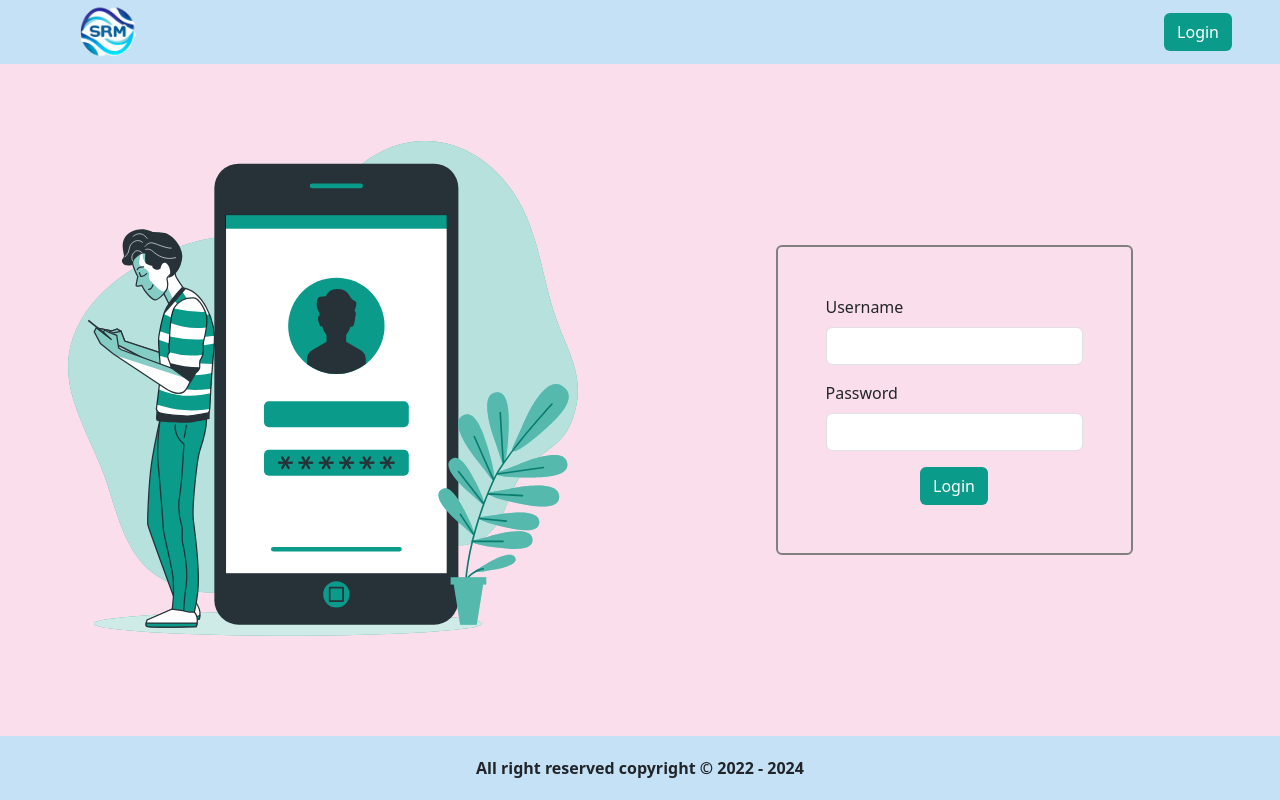
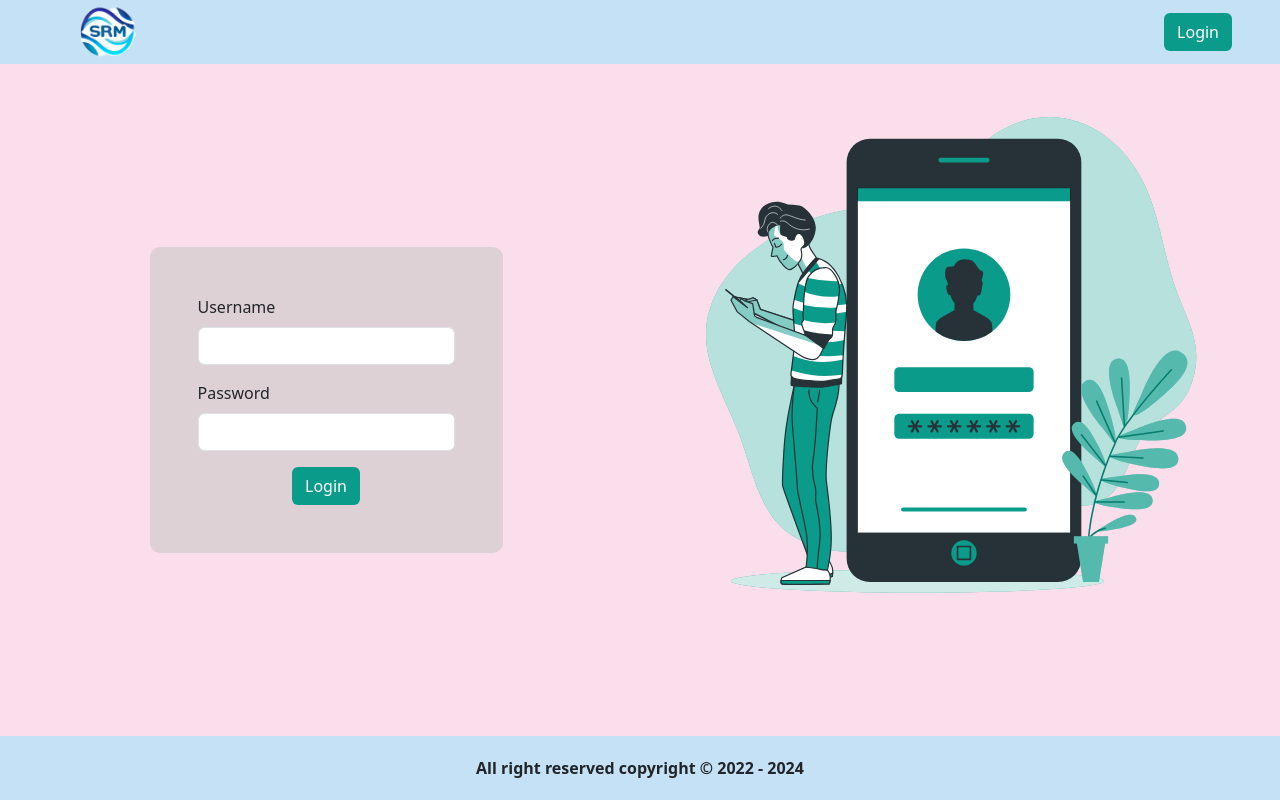
Before and after one commit to friendly-fly/SRM-frontend, a React (Vite) app: page /login in a window 1280 px wide. Built offline with nearby package versions, Linux system fonts and the light colour scheme.

Commit message:
ui: modify login page

```diff
--- a/src/index.css
+++ b/src/index.css
@@ -53,3 +53,8 @@ body {
     background-color: var(--four);
     font-weight: 600;
 }
+
+.form {
+    background-color: rgba(189, 194, 192, 0.491);
+    border-radius: 10px;
+}
--- a/src/pages/Login.jsx
+++ b/src/pages/Login.jsx
@@ -2,48 +2,49 @@ import React from 'react'
 import Layout from "../components/Layout/Layout"
 import loginImg from "../assets/login.svg"
 import { useState } from 'react'
+import Illustration from "../components/Illustation"
 
 
 
 const Login = () => {
 
+
+
+    return (
+        <Layout childrenHeight="84vh">
+
+            <div className="container-fluid d-flex justify-content-center align-items-center  h-100">
+                <LoginContent />
+                <Illustration heroBanner={loginImg} />
+            </div>
+
+        </Layout>
+    )
+}
+
+const LoginContent = () => {
     const handleSubmit = (event) => {
         event.preventDefault();
         alert("This feature is not implemented yet..")
     }
-
     return (
-        <Layout childrenHeight="84vh">
-            <div className="container-fluid d-flex justify-content-center align-items-center h-100">
-
-                {/* illustration body */}
-
-                <div className='w-50 d-none d-sm-flex justify-content-center align-items-center h-100 ' >
-                    <img src={loginImg} alt='login-illustration' />
-                </div>
-
-                {/* login form */}
-
-                <div className="flex-fill d-flex justify-content-center align-items-center h-100 ">
-                    <form onSubmit={handleSubmit} className='p-5 rounded' style={{ border: "2px solid grey" }}>
+        <div className='container-fluid h-100 d-flex align-items-center justify-content-center '>
+            <form className='form p-5' onSubmit={handleSubmit}>
                 <div className="mb-3">
                     <label htmlFor="exampleInputEmail1" className="form-label">Username</label>
-                            <input type="email" className="form-control" id="exampleInputEmail1" aria-describedby="emailHelp" />
+                    <input type="text" className="form-control" id="exampleInputEmail1" aria-describedby="emailHelp" />
                 </div>
                 <div className="mb-3">
                     <label htmlFor="exampleInputPassword1" className="form-label">Password</label>
-                            <input type="password" className="form-control" id="exampleInputPassword1"
-                            />
+                    <input type="password" className="form-control" id="exampleInputPassword1" />
                 </div>
 
-                        <div className="text-center">
+                <div className='text-center'>
                     <button type="submit" className="btn button-style">Login</button>
                 </div>
             </form>
 
         </div>
-            </div>
-        </Layout>
     )
 }
 
```
Lines whose indentation alone changed are shown as unchanged.
